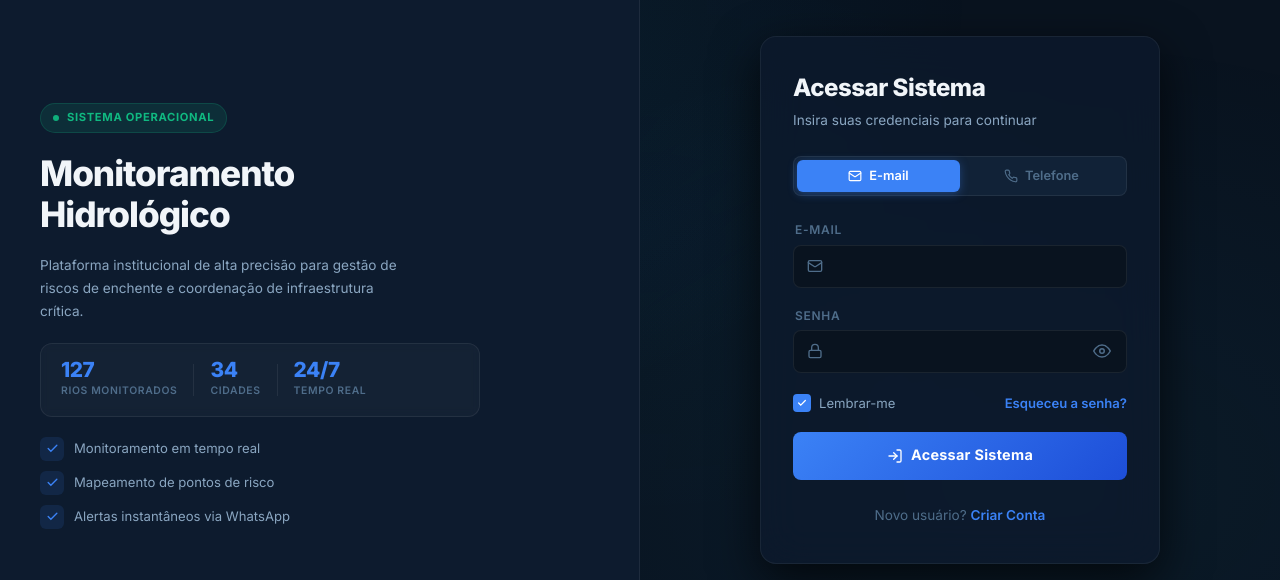
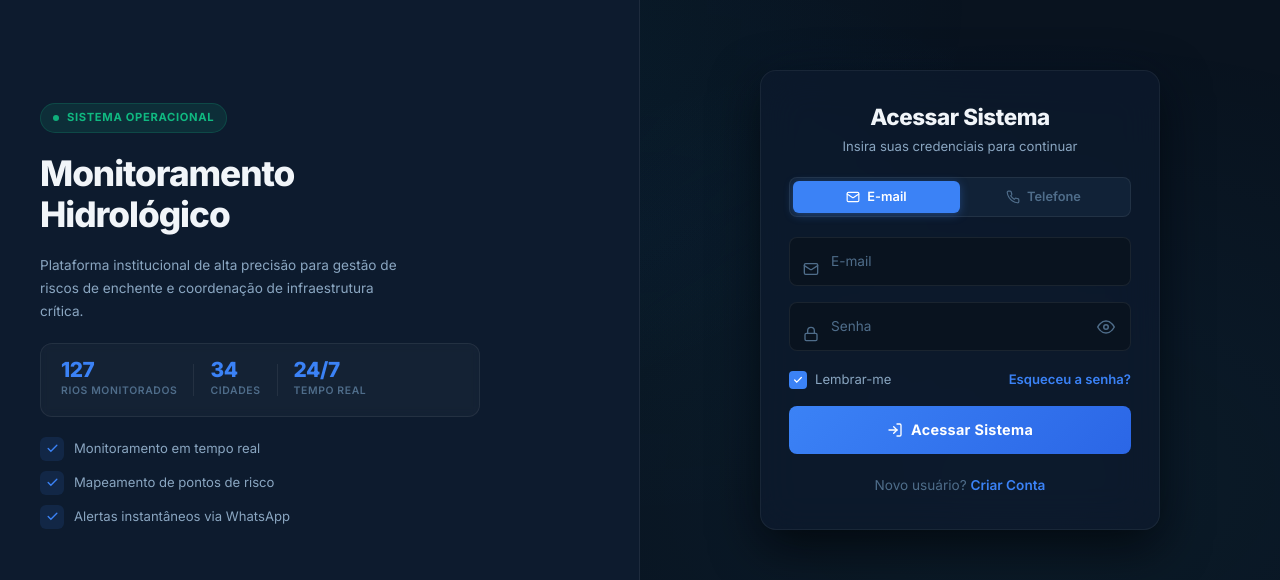
Before and after one commit to Lautenschlaeger-lucas/HydroTech, a Vue app in the folder hydrotech-frontend/: page /login in a window 1280 px wide. Shown: the part 160-740 px from the top of the page. Built offline with nearby package versions, Linux system fonts and the light colour scheme; no server answers.

Commit message:
UI: refinamento profissional da tela de login - floating labels, transição modo email/telefone, animações de foco e hover, glow no card, micro-interações no botão e link

```diff
--- a/hydrotech-frontend/src/views/LoginView.vue
+++ b/hydrotech-frontend/src/views/LoginView.vue
@@ -103,35 +103,36 @@
           </div>
 
           <form @submit.prevent="login" class="login-form" novalidate>
-            <div v-if="loginMode === 'email'" class="form-group">
-              <label for="login-email" :class="{ float: form.email }">E-mail</label>
+            <Transition name="mode-fade" mode="out-in">
+              <div v-if="loginMode === 'email'" key="email" class="form-group">
                 <div class="input-wrapper" :class="{ filled: form.email, error: errors.email }">
                   <svg class="input-icon" width="16" height="16" viewBox="0 0 24 24" fill="none" stroke="currentColor" stroke-width="2" stroke-linecap="round">
                     <rect width="20" height="16" x="2" y="4" rx="2"/><path d="m22 7-8.97 5.7a1.94 1.94 0 0 1-2.06 0L2 7"/>
                   </svg>
                   <input id="login-email" v-model="form.email" type="email" placeholder=" " autocomplete="email" :aria-invalid="errors.email" :aria-describedby="errors.email ? 'login-error' : undefined" @input="clearError('email')" @blur="validateField('email')"/>
+                  <label for="login-email">E-mail</label>
                 </div>
                 <p v-if="errors.email" class="field-error">Informe um e-mail válido.</p>
               </div>
-
-            <div v-else class="form-group">
-              <label for="login-phone" :class="{ float: form.telefone }">Telefone</label>
+              <div v-else key="phone" class="form-group">
                 <div class="input-wrapper" :class="{ filled: form.telefone, error: errors.telefone }">
                   <svg class="input-icon" width="16" height="16" viewBox="0 0 24 24" fill="none" stroke="currentColor" stroke-width="2" stroke-linecap="round">
                     <path d="M22 16.92v3a2 2 0 0 1-2.18 2 19.79 19.79 0 0 1-8.63-3.07 19.5 19.5 0 0 1-6-6 19.79 19.79 0 0 1-3.07-8.67A2 2 0 0 1 4.11 2h3a2 2 0 0 1 2 1.72c.127.96.361 1.903.7 2.81a2 2 0 0 1-.45 2.11L8.09 9.91a16 16 0 0 0 6 6l1.27-1.27a2 2 0 0 1 2.11-.45c.907.339 1.85.573 2.81.7A2 2 0 0 1 22 16.92z"/>
                   </svg>
                   <input id="login-phone" :value="form.telefone" @input="onPhoneInput($event, 'telefone')" type="tel" inputmode="numeric" placeholder=" " autocomplete="tel" :aria-invalid="errors.telefone" :aria-describedby="errors.telefone ? 'login-error' : undefined" @focus="clearError('telefone')" @blur="validateField('telefone')"/>
+                  <label for="login-phone">Telefone</label>
                 </div>
                 <p v-if="errors.telefone" class="field-error">Informe um telefone válido.</p>
               </div>
+            </Transition>
 
             <div class="form-group">
-              <label for="login-password" :class="{ float: form.senha }">Senha</label>
               <div class="input-wrapper" :class="{ filled: form.senha, error: errors.senha }">
                 <svg class="input-icon" width="16" height="16" viewBox="0 0 24 24" fill="none" stroke="currentColor" stroke-width="2" stroke-linecap="round">
                   <rect width="18" height="11" x="3" y="11" rx="2"/><path d="M7 11V7a5 5 0 0 1 10 0v4"/>
                 </svg>
                 <input id="login-password" v-model="form.senha" :type="showSenha ? 'text' : 'password'" placeholder=" " autocomplete="current-password" :aria-invalid="errors.senha" :aria-describedby="errors.senha ? 'login-error' : undefined" @input="clearError('senha')" @blur="validateField('senha')"/>
+                <label for="login-password">Senha</label>
                 <button type="button" class="btn-toggle-pw" @click="showSenha = !showSenha" tabindex="-1" :aria-label="showSenha ? 'Ocultar senha' : 'Mostrar senha'">
                   <svg v-if="!showSenha" width="18" height="18" viewBox="0 0 24 24" fill="none" stroke="currentColor" stroke-width="2" stroke-linecap="round"><path d="M1 12s4-8 11-8 11 8 11 8-4 8-11 8-11-8-11-8z"/><circle cx="12" cy="12" r="3"/></svg>
                   <svg v-else width="18" height="18" viewBox="0 0 24 24" fill="none" stroke="currentColor" stroke-width="2" stroke-linecap="round"><path d="M17.94 17.94A10.07 10.07 0 0 1 12 20c-7 0-11-8-11-8a18.45 18.45 0 0 1 5.06-5.94"/><path d="M9.9 4.24A9.12 9.12 0 0 1 12 4c7 0 11 8 11 8a18.5 18.5 0 0 1-2.16 3.19"/><line x1="1" y1="1" x2="23" y2="23"/></svg>
@@ -501,27 +502,38 @@ onMounted(() => {
   max-width: 400px;
   display: flex;
   flex-direction: column;
-  gap: 24px;
+  gap: 20px;
   background: var(--glass-bg);
   backdrop-filter: blur(20px);
   -webkit-backdrop-filter: blur(20px);
   border: 1px solid var(--glass-border);
   border-radius: var(--radius-xl);
-  padding: 36px 32px;
-  box-shadow: var(--shadow-xl);
-  animation: fadeInUp 0.45s ease-out;
+  padding: 32px 28px;
+  box-shadow: var(--shadow-xl), 0 0 60px rgba(59, 130, 246, 0.06);
+  animation: fadeInUp 0.5s ease-out;
+  transition: border-color 0.4s ease, box-shadow 0.4s ease;
+  position: relative;
+}
+
+.login-card:hover {
+  border-color: rgba(59, 130, 246, 0.2);
+  box-shadow: var(--shadow-xl), 0 0 60px rgba(59, 130, 246, 0.06), 0 0 40px rgba(59, 130, 246, 0.08);
+}
+
+.login-card-header {
+  text-align: center;
 }
 
 .login-card-header h2 {
-  font-size: 1.5rem;
+  font-size: 1.4rem;
   font-weight: 800;
   letter-spacing: -0.02em;
 }
 
 .login-card-header p {
   color: var(--text-secondary);
-  font-size: 0.85rem;
-  margin-top: 6px;
+  font-size: 0.82rem;
+  margin-top: 4px;
 }
 
 /* Login Mode Toggle */
@@ -547,6 +559,8 @@ onMounted(() => {
   cursor: pointer;
   transition: all 0.25s ease;
   font-family: inherit;
+  position: relative;
+  overflow: hidden;
 }
 
 .login-mode-toggle button.active {
@@ -564,51 +578,48 @@ onMounted(() => {
 .login-form {
   display: flex;
   flex-direction: column;
-  gap: 18px;
+  gap: 16px;
 }
 
 .form-group {
   display: flex;
   flex-direction: column;
-  gap: 5px;
+  gap: 4px;
   position: relative;
-}
-
-.form-group label {
-  font-size: 0.75rem;
-  font-weight: 600;
-  color: var(--text-muted);
-  text-transform: uppercase;
-  letter-spacing: 0.06em;
-  transition: all 0.2s ease;
-  padding-left: 2px;
 }
 
 .input-wrapper {
   position: relative;
   display: flex;
   align-items: center;
-  transition: box-shadow 0.2s ease;
   border-radius: var(--radius-md);
 }
 
-.input-wrapper:focus-within {
-  box-shadow: 0 0 0 2px var(--accent-soft);
+.input-wrapper::after {
+  content: '';
+  position: absolute;
+  inset: 0;
+  border-radius: inherit;
+  pointer-events: none;
+  transition: box-shadow 0.25s ease;
 }
 
-.input-wrapper.error:focus-within {
+.input-wrapper:focus-within::after {
+  box-shadow: 0 0 0 2px var(--accent-soft), 0 0 20px rgba(59, 130, 246, 0.08);
+}
+
+.input-wrapper.error:focus-within::after {
   box-shadow: 0 0 0 2px rgba(220, 38, 38, 0.2);
 }
 
 .input-icon {
   position: absolute;
   left: 14px;
-  top: 50%;
-  transform: translateY(-50%);
+  top: 24px;
   color: var(--text-muted);
   pointer-events: none;
-  transition: color 0.2s ease;
-  z-index: 1;
+  transition: color 0.25s ease;
+  z-index: 2;
 }
 
 .input-wrapper:focus-within .input-icon {
@@ -621,13 +632,13 @@ onMounted(() => {
 
 .input-wrapper input {
   width: 100%;
-  padding: 12px 44px 12px 42px;
+  padding: 22px 44px 8px 42px;
   background: var(--bg-primary);
   border: 1px solid var(--border);
   border-radius: var(--radius-md);
   color: var(--text-primary);
   font-size: 0.9rem;
-  transition: border-color 0.2s ease, background-color 0.2s ease;
+  transition: border-color 0.25s ease, background-color 0.25s ease, box-shadow 0.25s ease;
   font-family: inherit;
 }
 
@@ -644,11 +655,46 @@ onMounted(() => {
 
 .input-wrapper.error input:focus {
   border-color: var(--risk-high);
-  box-shadow: 0 0 0 1px rgba(220, 38, 38, 0.3);
 }
 
 .input-wrapper input::placeholder {
   color: transparent;
+}
+
+/* ── Floating Labels ── */
+.input-wrapper label {
+  position: absolute;
+  left: 42px;
+  top: 50%;
+  transform: translateY(-50%);
+  font-size: 0.85rem;
+  color: var(--text-muted);
+  pointer-events: none;
+  transition: all 0.22s cubic-bezier(0.4, 0, 0.2, 1);
+  font-weight: 400;
+  z-index: 2;
+  transform-origin: left center;
+  line-height: 1;
+}
+
+.input-wrapper:focus-within label,
+.input-wrapper.filled label {
+  top: 10px;
+  transform: translateY(0) scale(0.72);
+  left: 40px;
+  color: var(--accent);
+  font-weight: 600;
+  text-transform: uppercase;
+  letter-spacing: 0.06em;
+}
+
+.input-wrapper.error label {
+  color: var(--risk-high);
+}
+
+.input-wrapper.error:focus-within label,
+.input-wrapper.error.filled label {
+  color: var(--risk-high);
 }
 
 /* Password Toggle */
@@ -667,7 +713,7 @@ onMounted(() => {
   justify-content: center;
   border-radius: 6px;
   transition: color 0.2s, background 0.2s;
-  z-index: 1;
+  z-index: 2;
 }
 
 .btn-toggle-pw:hover {
@@ -768,6 +814,8 @@ onMounted(() => {
   .status-dot { animation: none; }
   .wave { animation: none; }
   .wave--slow, .wave--med, .wave--fast { animation: none; }
+  .mode-fade-enter-active,
+  .mode-fade-leave-active { transition: none !important; }
 }
 
 .field-error {
@@ -776,6 +824,7 @@ onMounted(() => {
   margin-top: 2px;
   padding-left: 2px;
   font-weight: 500;
+  animation: fadeIn 0.25s ease;
 }
 
 /* Login Button */
@@ -789,24 +838,50 @@ onMounted(() => {
   font-weight: 700; font-size: 0.9rem;
   border: none;
   cursor: pointer;
-  transition: all 0.25s ease;
+  transition: all 0.3s ease;
   letter-spacing: 0.02em;
   overflow: hidden;
   min-height: 48px;
+  background-size: 200% 100%;
+  background-position: 0% 50%;
+}
+
+.btn-login::before {
+  content: '';
+  position: absolute;
+  inset: 0;
+  border-radius: inherit;
+  background: linear-gradient(135deg, #2563EB 0%, #1D4ED8 50%, #3B82F6 100%);
+  background-size: 200% 100%;
+  background-position: 0% 50%;
+  opacity: 0;
+  transition: opacity 0.3s ease;
+}
+
+.btn-login:hover:not(:disabled)::before {
+  opacity: 1;
 }
 
 .btn-login:hover:not(:disabled) {
-  box-shadow: var(--shadow-glow);
+  box-shadow: 0 0 30px rgba(59, 130, 246, 0.35), 0 4px 12px rgba(0, 0, 0, 0.3);
   transform: translateY(-2px);
+  background-position: 100% 50%;
 }
 
 .btn-login:active:not(:disabled) {
   transform: translateY(0);
+  transition-duration: 0.1s;
 }
 
 .btn-login:disabled {
-  opacity: 0.7;
+  opacity: 0.6;
   cursor: not-allowed;
+}
+
+.btn-content,
+.btn-loading {
+  position: relative;
+  z-index: 1;
 }
 
 .btn-content {
@@ -839,17 +914,56 @@ onMounted(() => {
   font-weight: 600;
   text-decoration: none;
   transition: opacity 0.2s;
+  position: relative;
+}
+
+.login-card-footer a::after {
+  content: '';
+  position: absolute;
+  bottom: -2px;
+  left: 0;
+  width: 0;
+  height: 1px;
+  background: var(--accent);
+  transition: width 0.25s ease;
+}
+
+.login-card-footer a:hover::after {
+  width: 100%;
 }
 
 .login-card-footer a:hover {
-  opacity: 0.7;
-  text-decoration: underline;
+  opacity: 1;
+}
+
+/* ── Mode Transition ── */
+.mode-fade-enter-active {
+  animation: modeIn 0.3s ease-out;
+}
+
+.mode-fade-leave-active {
+  animation: modeOut 0.2s ease-in;
+}
+
+@keyframes modeIn {
+  from { opacity: 0; transform: translateY(-6px) scale(0.98); }
+  to { opacity: 1; transform: translateY(0) scale(1); }
+}
+
+@keyframes modeOut {
+  from { opacity: 1; transform: translateY(0) scale(1); }
+  to { opacity: 0; transform: translateY(4px) scale(0.98); }
 }
 
 /* Animations */
 @keyframes fadeInUp {
   from { opacity: 0; transform: translateY(20px); }
   to { opacity: 1; transform: translateY(0); }
+}
+
+@keyframes fadeIn {
+  from { opacity: 0; }
+  to { opacity: 1; }
 }
 
 @keyframes pulse {
```
Lines whose indentation alone changed are shown as unchanged.
